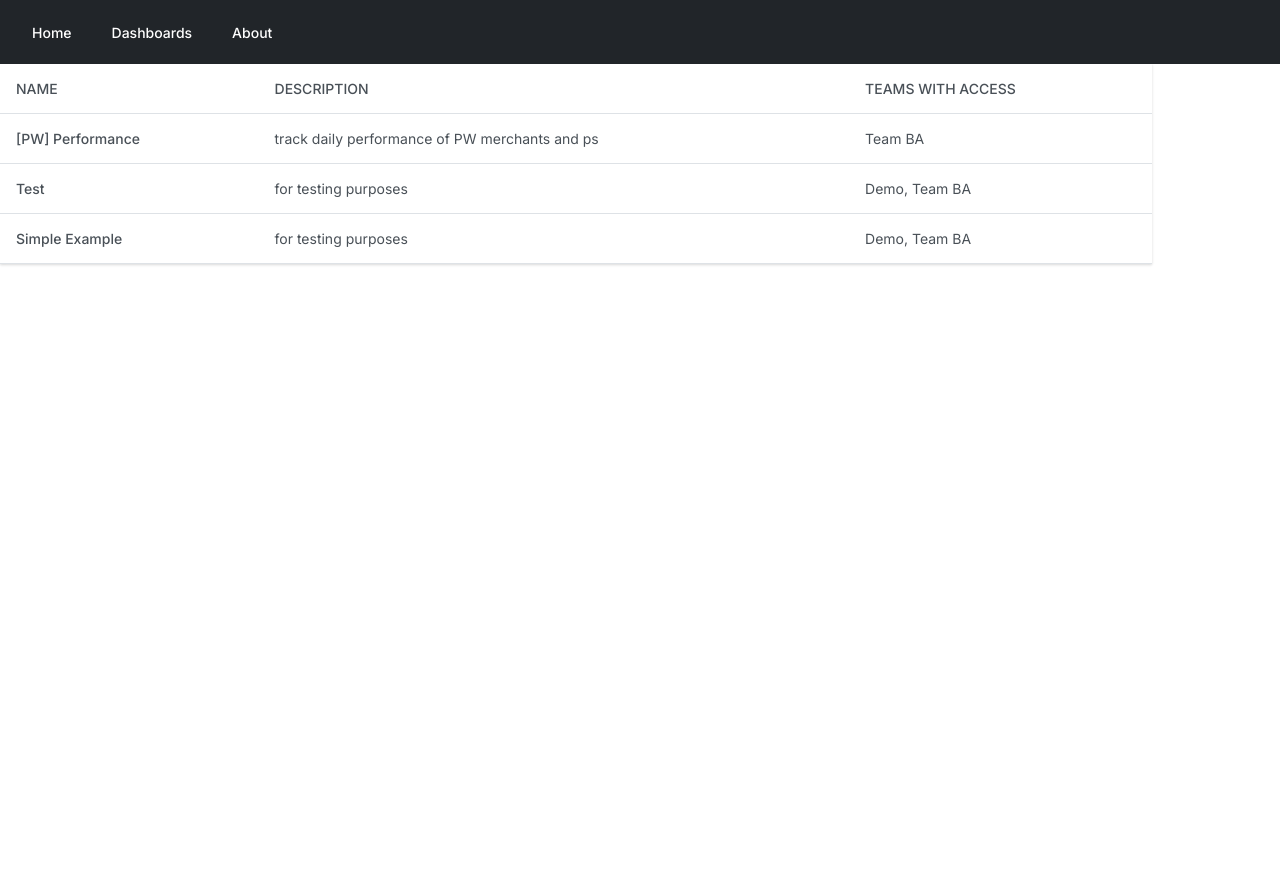
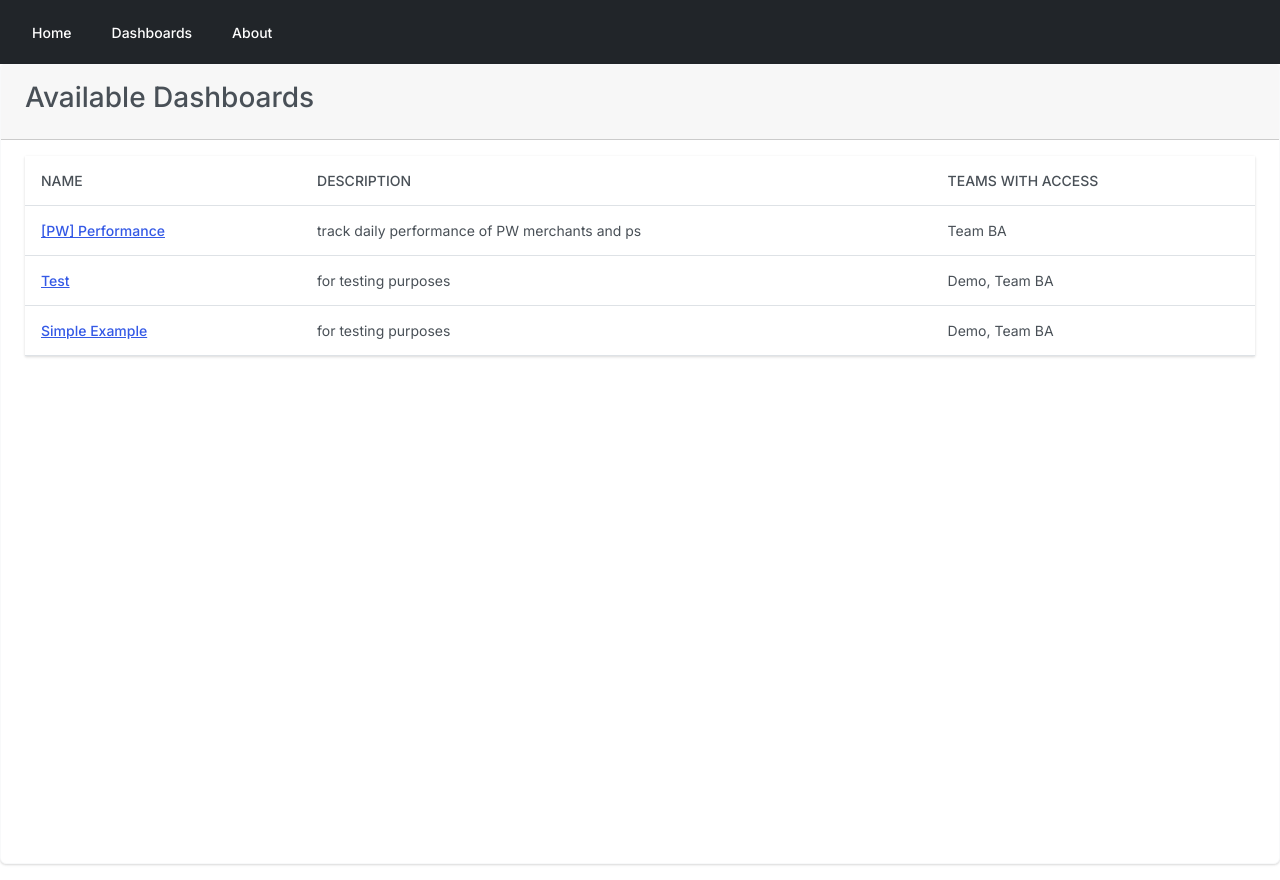
Before and after one commit to myphan512/bi_sys, a Django app: template bi/templates/viz/dashboards/dashboard_library.html in a window 1280 px wide. Before the commit the page ends 266 px from the top, so only its background shows below. Run offline with Django 3.2, Linux system fonts and the light colour scheme; the template is opened without the code that fills it: values that come from a table or form of the project are taken from there, others are empty; data comes from the database, SQL or seed files in the repository; both versions use the stored data as it was after the commit.

```diff
--- a/bi/templates/viz/dashboards/dashboard_library.html
+++ b/bi/templates/viz/dashboards/dashboard_library.html
@@ -14,7 +14,10 @@
 
 {% block content %}
 
-<table class="table" style="width:90%">
+<div class="card border-light mb-3" style="width: 100%; height: 100%">
+    <div class="card-header"> <h3>Available Dashboards</h3> </div>
+    <div class="card-body">
+    <table class="table table-hover" style="width:100%">
       <thead>
         <tr>
             <th scope="col">Name</th>
@@ -26,7 +29,7 @@
           {% for dash in dash_list %}
             {% if dash.active and dash.get_slug %}
             <tr>
-            <th scope="row">{{ dash.name }}</th>
+                <th scope="row"> <a href="{% url dash.get_slug %}">{{ dash.name }} </a></th>
                 <td> {{ dash.description }} </td>
                 <td> {{ dash.format_permitted_roles|join:', ' }} </td>
             </tr>
@@ -34,5 +37,9 @@
           {% endfor %}
       </tbody>
     </table>
+  </div>
+</div>
+
+
 
 {% endblock %}
--- a/bi/templates/viz/dashboards/test.html
+++ b/bi/templates/viz/dashboards/test.html
@@ -1,3 +1,4 @@
+{% extends 'viz/navbar.html' %}
 
 {% block content %}
     {% load plotly_dash %}
--- a/bi/templates/viz/navbar.html
+++ b/bi/templates/viz/navbar.html
@@ -16,10 +16,10 @@
       <div class="collapse navbar-collapse" id="navbarColor02">
         <ul class="navbar-nav me-auto">
           <li class="nav-item">
-            <a class="nav-link" href="#">Home</a>
+            <a class="nav-link" href="{% url 'dashboard_library' %}">Home</a>
           </li>
           <li class="nav-item">
-            <a class="nav-link" href="#">Dashboards</a>
+            <a class="nav-link" href="{% url 'dashboard_library' %}">Dashboards</a>
           </li>
           <li class="nav-item">
             <a class="nav-link" href="#">About</a>
--- a/bi/viz/charts/bubble_sample.py
+++ b/bi/viz/charts/bubble_sample.py
@@ -4,4 +4,3 @@ df = px.data.gapminder()
 fig = px.scatter(df.query("year==2007"), x="gdpPercap", y="lifeExp",
 	         size="pop", color="continent",
                  hover_name="country", log_x=True, size_max=60)
-fig.show()
--- a/bi/viz/urls.py
+++ b/bi/viz/urls.py
@@ -4,17 +4,22 @@ from . import views
 import importlib
 import os
 from os import listdir
+from django.views.generic import TemplateView
 
-### Import python files in dashboards folder
+
+#### REGISTER URLs
+urlpatterns = [
+    path('dashboard/<slug:slug>/', views.render_dash),
+    path('chart/<slug:slug>/', views.render_chart),
+    path('dashboard_library/', views.render_dashboard_library, name='dashboard_library'),
+
+]
+
+
+### Import dash apps in dashboards files - called but not used
 dashboards = [f for f in listdir((os.path.abspath(os.path.dirname(__file__))+'\dashboards').replace('\\', '/')) if f.endswith('.py')]
 for d in dashboards:
     d = d[:d.index('.py')]
     module = importlib.import_module('.dashboards.'+d, package=__package__)
-
-#### REGISTER URLs
-urlpatterns = [
-    path('dashboard/<slug:slug>/', views.render_dash),
-    path('', views.render_dashboard_library, name='dashboard_library'),
-    path('chart/<slug:slug>/', views.render_chart),
-    path('dashboard_library', lambda request: redirect('dashboard_library', permanent=False)),
-]
+    ### Register dashboard slug with names to redirect lickable link
+    urlpatterns.append(path('dashboard/'+d, TemplateView.as_view(template_name='viz/dashboards/'+d+'.html'), name=d))
```
Also changed, not shown: bi/viz/charts/map_sample.py (added, +17 -0 lines), bi/db.sqlite3. Lines whose indentation alone changed are shown as unchanged.
